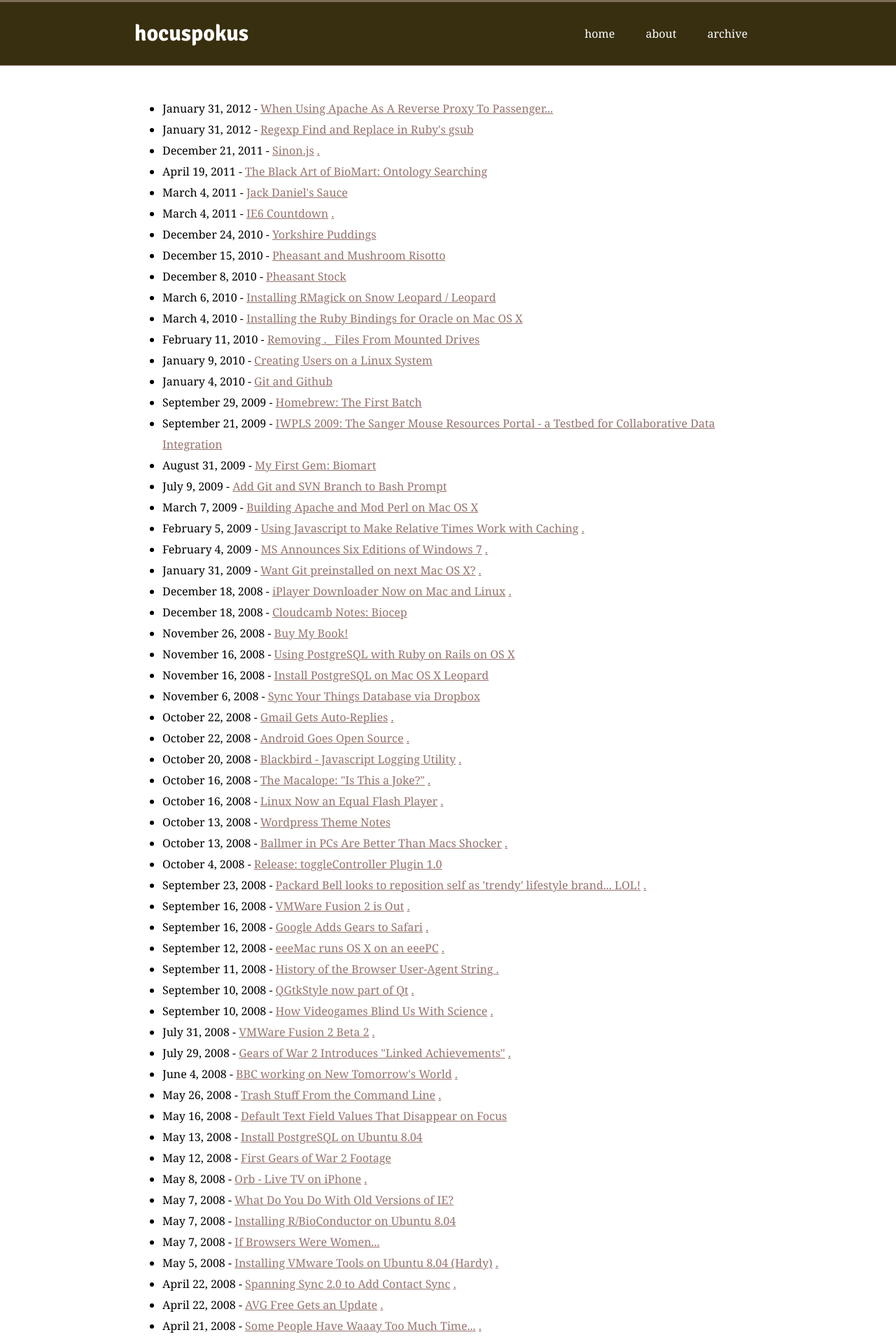
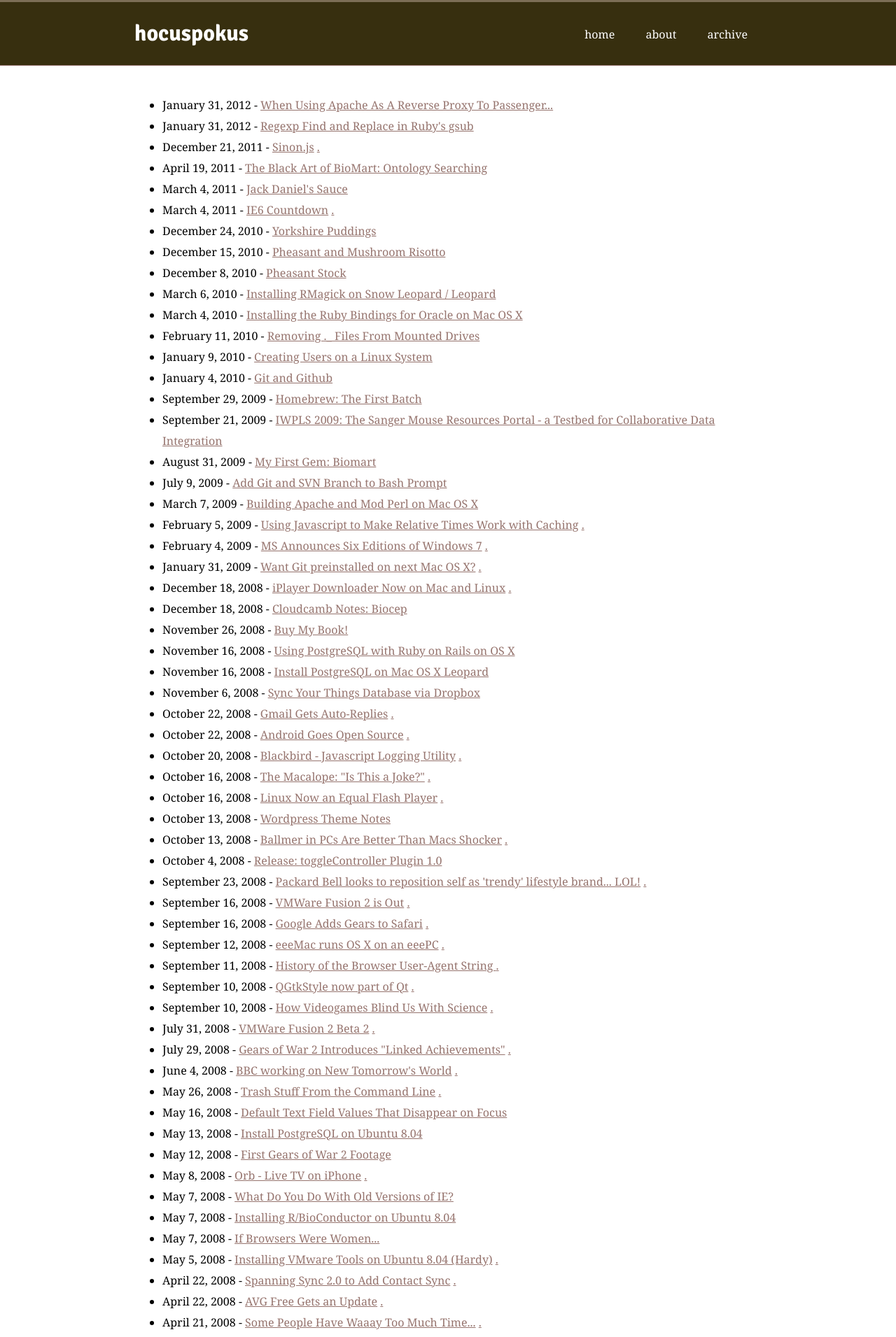
Before and after one commit to dazoakley/hocuspokus.net, a Jekyll site: the page built from index.html, in a window 1280 px wide. Shown: the top 1911 px of the page at 70% size. Built offline with Jekyll 4.4.1, drawn with Linux system fonts in a browser that asks for light colours; some web fonts are replaced; Markdown is read by kramdown in place of the engine named in the settings; comment, search, counter and statistics services are not loaded.

Commit message:
More layout CSS tweaking...

```diff
--- a/_layouts/layout.html
+++ b/_layouts/layout.html
@@ -29,12 +29,14 @@
 
     <header>
       <div id='header-inner'>
-        <ul id='navigation'>
-          <li><a href='/'>home</a></li>
-          <li><a href='/about'>about</a></li>
-          <li><a href='/archive'>archive</a></li>
-        </ul>
-        <a href='/'><h1>hocuspokus</h1></a>
+        <h1>hocuspokus</h1>
+        <nav>
+          <ul>
+            <li><a href='/'>home</a></li>
+            <li><a href='/about'>about</a></li>
+            <li><a href='/archive'>archive</a></li>
+          </ul>
+        </nav>
       </div>
     </header>
 
--- a/css/styles.css
+++ b/css/styles.css
@@ -42,11 +42,25 @@
 
 /* Selection colours (easy to forget) */
 
-::selection { background: rgb(255,255,158); }
-::-moz-selection { background: rgb(255,255,158); }
-img::selection { background: transparent; }
-img::-moz-selection { background: transparent; }
-body { -webkit-tap-highlight-color: rgb(255,255,158); }
+::selection {
+  background: rgb(255,255,158);
+}
+
+::-moz-selection {
+  background: rgb(255,255,158);
+}
+
+img::selection {
+  background: transparent;
+}
+
+img::-moz-selection {
+  background: transparent;
+}
+
+body {
+  -webkit-tap-highlight-color: rgb(255,255,158);
+}
 
 /*
 * REORG ME
@@ -99,6 +113,7 @@
 /* Header */
 
 header {
+  color: #fff;
   background-color: #372f0f;
   border-top: 3px solid #7c6e56;
   border-bottom: 1px solid #96746e;
@@ -109,22 +124,24 @@
   text-decoration: none;
 }
 
-#navigation {
+nav {
   float: right;
   margin: 0;
   padding: 0;
+  top: -45px;
+  position: relative;
 }
 
-#navigation li {
+nav li {
   list-style: none;
   display: inline-block;
 }
 
-#navigation li a {
+nav li a {
   padding: 30px 20px;
 }
 
-#navigation li a:hover {
+nav li a:hover {
   text-decoration: underline;
   color: #999;
 }
@@ -138,13 +155,20 @@
 px      68    160    252    344    436    528    620    712    804    896    */
 
 body {
-  -webkit-text-size-adjust: 100%; /* Stops Mobile Safari from auto-adjusting font-sizes */
+  -webkit-text-size-adjust: 100%;
+
+
+/* Stops Mobile Safari from auto-adjusting font-sizes */
 }
 
 #content, #header-inner {
   width: 896px;
+  margin: 0 auto;
   padding: 30px 48px;
-  margin: 0 auto;
+}
+
+#content {
+  padding-top: 25px;
 }
 
 /*		Tablet Layout: 768px.
@@ -162,6 +186,10 @@
   padding: 30px 28px;
 }
 
+#content {
+  padding-top: 25px;
+}
+
 }
 
 /*		Mobile Layout: 320px.
@@ -174,9 +202,43 @@
 
 @media only screen and (max-width: 767px) {
 
+body {
+  font-size: 14px;
+  line-height: 30px;
+}
+
 #content, #header-inner {
   width: 252px;
-  padding: 48px 34px 60px;
+  padding: 20px;
+}
+
+#header-inner {
+  padding-top: 5px;
+  padding-bottom: 5px;
+}
+
+header {
+  text-align: center;
+}
+
+nav {
+  float: none;
+  top: 0;
+}
+
+nav ul {
+  padding: 0;
+  margin: 2px 0 0;
+}
+
+nav ul li a {
+  padding: 6px;
+  margin-left: 10px;
+  margin-right: 10px;
+}
+
+#related ul {
+  padding-left: 18px;
 }
 
 }
@@ -193,7 +255,12 @@
 
 #content, #header-inner {
   width: 436px;
-  padding: 36px 22px 48px;
+  padding: 20px;
+}
+
+#header-inner {
+  padding-top: 5px;
+  padding-bottom: 5px;
 }
 
 }
@@ -213,7 +280,6 @@
 
 }
 
-
 /* #footer {*/
 
 /*   height: 200px;*/
@@ -223,7 +289,6 @@
 /*   border-top: 3px solid #7c6e56;*/
 
 /* }*/
-
 
 #content .postdate {
   font-style: italic;
@@ -239,4 +304,5 @@
 }
 
 a.linkblog-permalink {
+
 }
```
